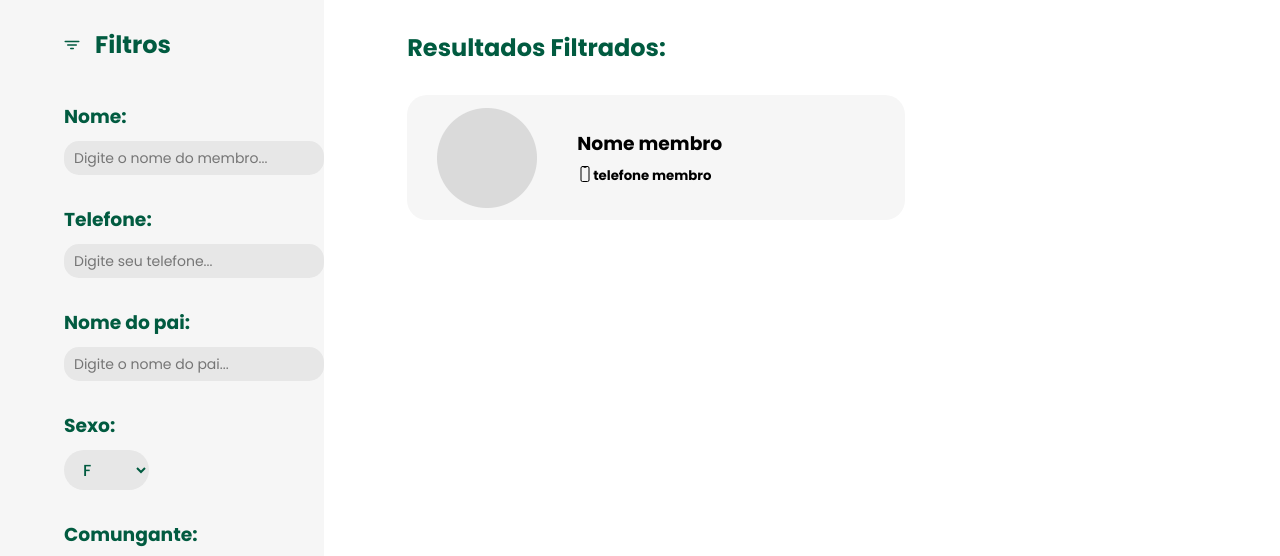
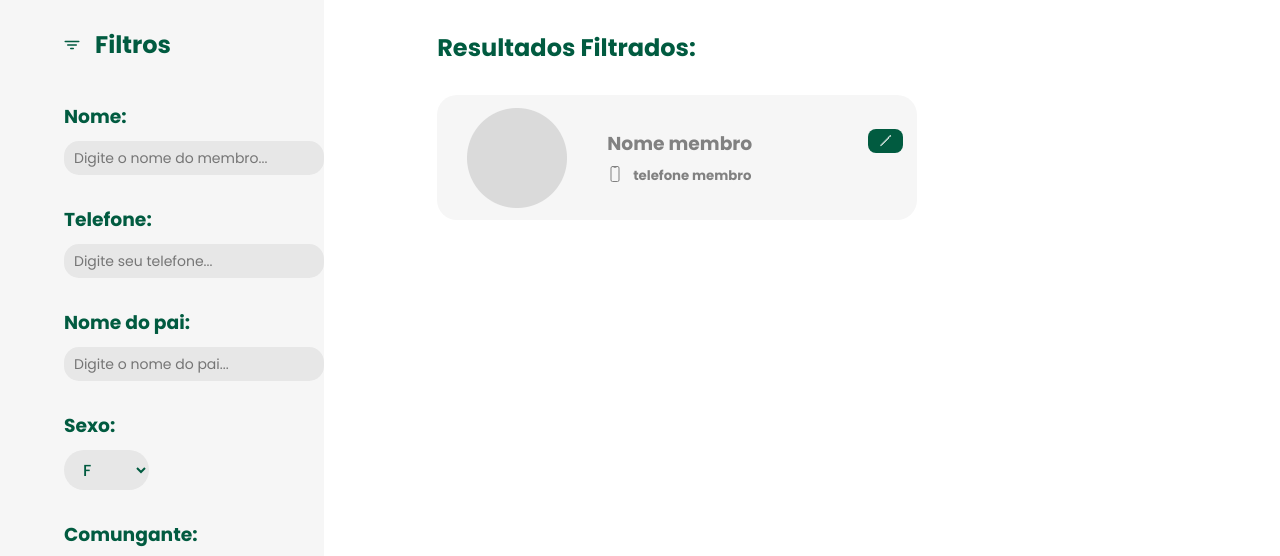
Before and after one commit to kalebefukuda/SoftwareIPJ, a website: page app/views/pages/Membro.html in a window 1280 px wide. Shown: the part 202-758 px from the top of the page. Drawn offline with nearby package versions, Linux system fonts and the light colour scheme.

Commit message:
Finalizado membro-page

```diff
--- a/app/views/pages/Membro.html
+++ b/app/views/pages/Membro.html
@@ -72,13 +72,19 @@
                 <div class="card-result">
                     <div class="img-result">
                         <img class="campo-foto-card" src="../assets/Ellipse.png" alt="">
-
                     </div>
                         <div class="text-result-membro">
-                            <h3> Nome membro</h3>
+                            <div class="text-icon">
+                                <h3> Nome membro</h3>
+                                <button class="edit-icon">
+                                    <ion-icon name="pencil-outline"></ion-icon>
+                                </button>
+                            </div>
+
                             <div class="telefone-membro">
                                 <ion-icon name="phone-portrait-outline"></ion-icon>
                                 <h5>telefone membro</h5>
+
                             </div>
 
                         </div>
--- a/app/views/styles/Membro.css
+++ b/app/views/styles/Membro.css
@@ -177,7 +177,7 @@
     display: flex;
     flex-direction: column;
     flex: 1;
-    margin-left: 40px;
+    margin-left: 70px;
 }
 
 .result-filtros{
@@ -211,11 +211,31 @@
     flex-direction: column;
     justify-content: center;
     gap: 8px;
+    color: #818181;
+}
+
+.text-icon{
+    display: flex;
+    justify-content: space-between;
+}
+
+.edit-icon{
+    display: flex;
+    justify-content: center;
+    align-items: center;
+    border: none;
+    background-color: #015B40;
+    color: white;
+    width: 35px;
+    height: 24px;
+    border-radius: 8px;
+    margin-right: 14px;
+    transition: background-color 0.3s ease;
 }
 
 .telefone-membro{
     display: flex;
-
+    gap: 10px;
 }
 
 .campo-foto-card{
```
